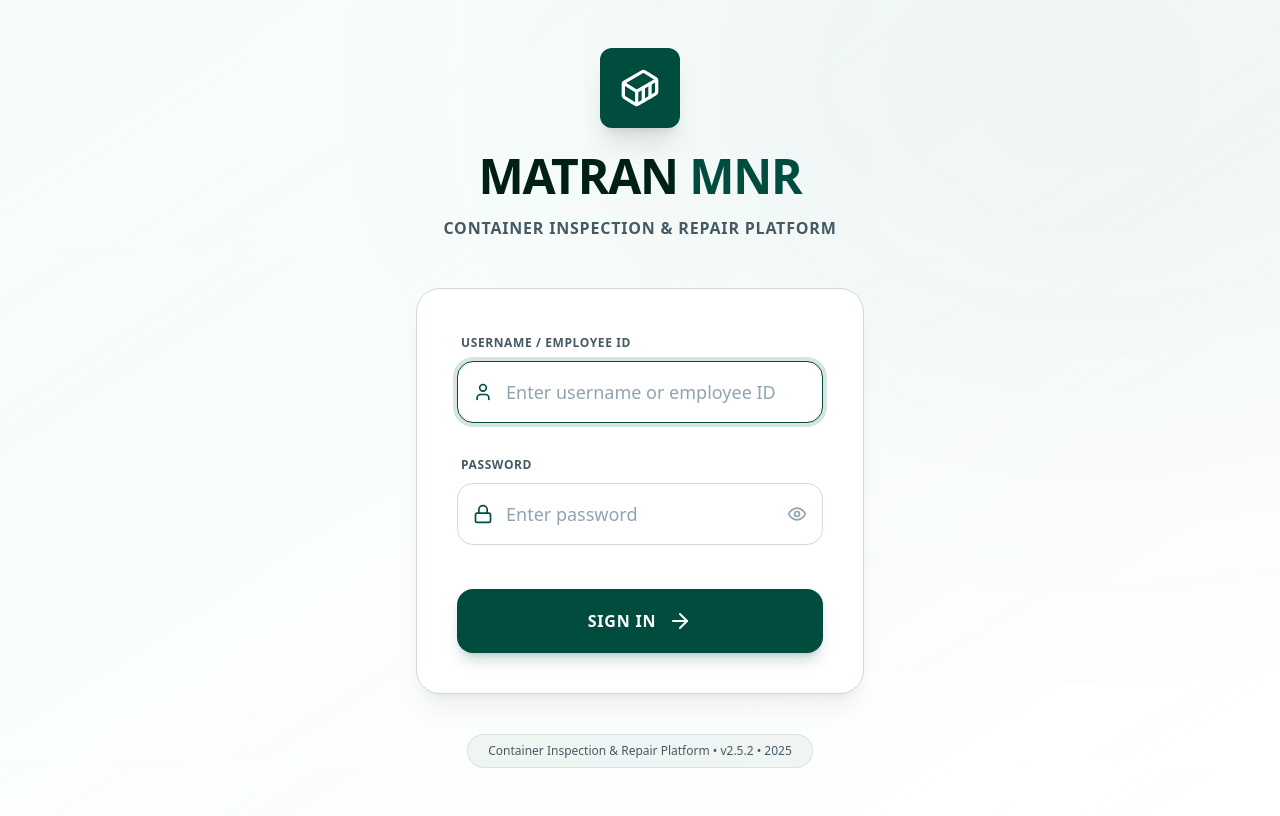
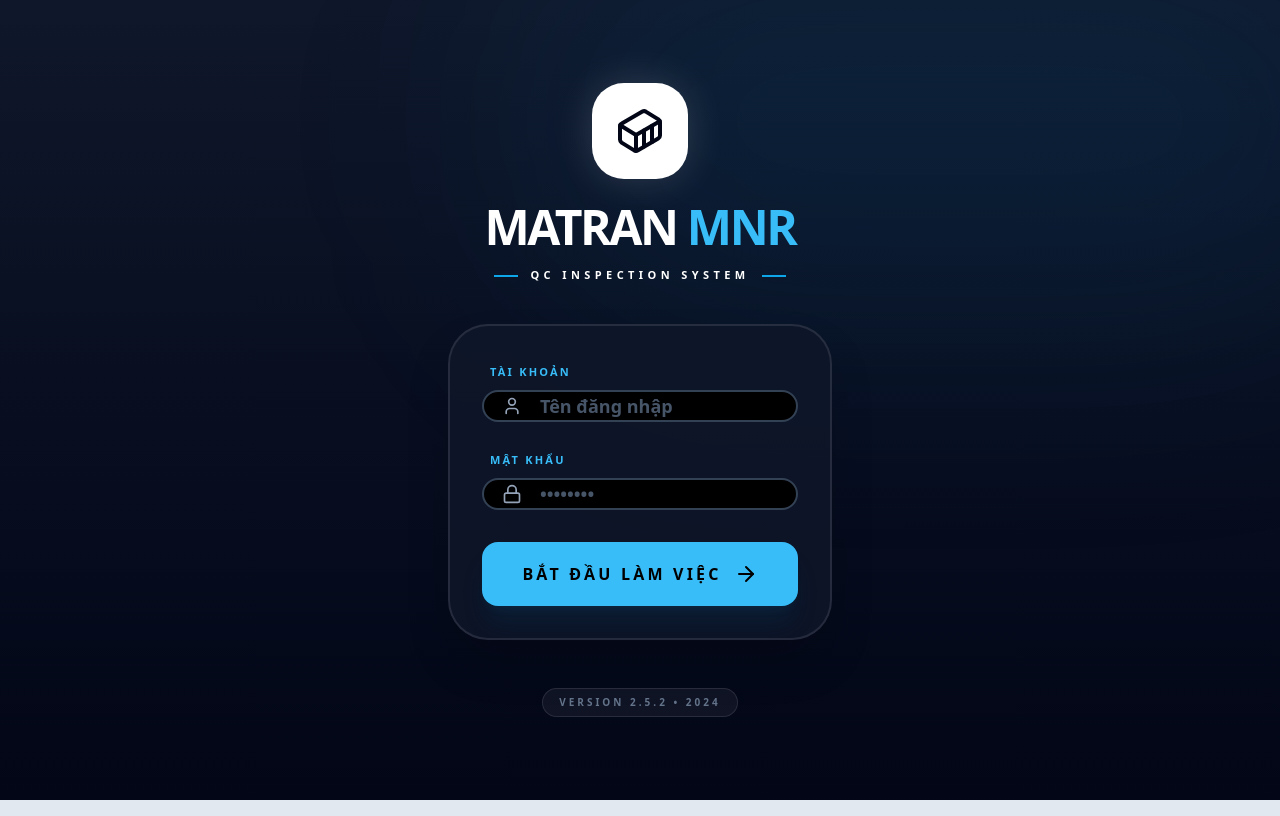
Before and after one commit to manhtuyen1111/MNR-V2, a React (Vite) app: page / in a window 1280 px wide. Built offline with nearby package versions, Linux system fonts and the light colour scheme.

Commit message:
Update Login.tsx

```diff
--- a/components/Login.tsx
+++ b/components/Login.tsx
@@ -1,16 +1,8 @@
-import React, { useState, useRef, useEffect } from 'react';
+
+import React, { useState } from 'react';
 import { User } from '../types';
 import { USERS } from '../constants';
-import {
-  User as UserIcon,
-  Lock,
-  Eye,
-  EyeOff,
-  ArrowRight,
-  Loader2,
-  Container,
-  ShieldCheck,
-} from 'lucide-react';
+import { User as UserIcon, Lock, ArrowRight, Loader2, Container, ShieldCheck } from 'lucide-react';
 
 interface LoginProps {
   onLogin: (user: User) => void;
@@ -19,125 +11,104 @@ interface LoginProps {
 const Login: React.FC<LoginProps> = ({ onLogin }) => {
   const [username, setUsername] = useState('');
   const [password, setPassword] = useState('');
-  const [showPassword, setShowPassword] = useState(false);
   const [error, setError] = useState('');
   const [loading, setLoading] = useState(false);
 
-  const usernameRef = useRef<HTMLInputElement>(null);
-
-  useEffect(() => {
-    if (usernameRef.current) {
-      usernameRef.current.focus();
-    }
-  }, []);
-
-  const handleSubmit = (e: React.FormEvent) => {
+  const handleLogin = (e: React.FormEvent) => {
     e.preventDefault();
     setError('');
     setLoading(true);
 
+    // Giữ nguyên logic xác thực cũ
     setTimeout(() => {
-      const user = USERS[username.toLowerCase().trim()];
+        const user = USERS[username.toLowerCase()];
         if (user && (password === username || password === '123')) {
             onLogin(user);
         } else {
-        setError('Invalid username or password');
+            setError('Tên đăng nhập hoặc mật khẩu không đúng');
             setLoading(false);
         }
-    }, 700);
+    }, 600);
   };
 
   return (
-    <div className="min-h-screen w-full flex items-center justify-center p-4 sm:p-6 bg-[#FAFDFC] relative overflow-hidden">
-      {/* Background tinh tế */}
-      <div className="absolute inset-0 bg-gradient-to-br from-[#F5FCFA] to-white pointer-events-none" />
-      <div className="absolute top-[-25%] right-[-20%] w-[70%] h-[70%] bg-[#004D40]/5 rounded-full blur-[160px] pointer-events-none" />
+    <div className="min-h-screen flex flex-col items-center justify-center p-6 bg-[#020617] relative overflow-hidden">
+        {/* Background Elements - High Contrast Deep Navy */}
+        <div className="absolute top-0 left-0 w-full h-full bg-gradient-to-b from-[#0f172a] to-[#020617] pointer-events-none"></div>
+        <div className="absolute top-[-10%] right-[-10%] w-[70%] h-[50%] bg-sky-600/10 rounded-full blur-[120px] pointer-events-none"></div>
 
-      <div className="w-full max-w-md z-10 flex flex-col items-center justify-center min-h-[calc(100vh-2rem)]">
-        {/* Branding */}
-        <div className="text-center mb-10 sm:mb-12">
-          <div className="inline-flex items-center justify-center w-20 h-20 bg-[#004D40] rounded-xl shadow-xl mb-6 transform hover:scale-105 transition-transform duration-300">
-            <Container className="w-10 h-10 text-white" />
+        <div className="w-full max-w-sm z-10 animate-fadeIn">
+            {/* Logo Area - High Visibility */}
+            <div className="text-center mb-10">
+                <div className="inline-flex items-center justify-center w-24 h-24 bg-white rounded-[2rem] shadow-[0_0_40px_rgba(255,255,255,0.15)] mb-6 transform hover:scale-105 transition-transform duration-500">
+                    <Container className="w-12 h-12 text-[#020617]" />
                 </div>
-          <h1 className="text-4xl sm:text-5xl font-black text-[#001F17] tracking-tight uppercase">
-            MATRAN <span className="text-[#004D40]">MNR</span>
+                <h1 className="text-5xl font-black text-white tracking-tighter uppercase">
+                    MATRAN <span className="text-sky-400">MNR</span>
                 </h1>
-          <p className="text-[#455A64] text-sm sm:text-base font-semibold uppercase tracking-wider mt-4">
-            Container Inspection & Repair Platform
-          </p>
+                <div className="flex items-center justify-center space-x-3 mt-4">
+                    <div className="h-[2px] w-6 bg-sky-500"></div>
+                    <p className="text-white text-[11px] font-black uppercase tracking-[0.4em]">QC Inspection System</p>
+                    <div className="h-[2px] w-6 bg-sky-500"></div>
+                </div>
             </div>
 
-        {/* Form card */}
-        <div className="w-full bg-white border border-[#CFD8DC] rounded-3xl p-8 sm:p-10 shadow-xl shadow-black/5">
-          <form onSubmit={handleSubmit} className="space-y-7">
-            {/* Username */}
+            {/* Login Box - Sharp & Clean for Outdoors */}
+            <div className="bg-slate-900/80 backdrop-blur-md border-2 border-white/10 rounded-[2.5rem] p-8 shadow-2xl">
+                <form onSubmit={handleLogin} className="space-y-6">
                     <div className="space-y-2">
-              <label className="text-xs font-bold text-[#455A64] uppercase tracking-wider ml-1">
-                Username / Employee ID
-              </label>
-              <div className="relative">
-                <div className="absolute inset-y-0 left-0 pl-4 flex items-center pointer-events-none">
-                  <UserIcon className="h-5 w-5 text-[#004D40]" />
+                        <label className="text-[11px] font-black text-sky-400 uppercase tracking-[0.2em] ml-2">Tài khoản</label>
+                        <div className="relative group">
+                            <div className="absolute inset-y-0 left-0 pl-5 flex items-center pointer-events-none">
+                                <UserIcon className="h-5 w-5 text-slate-400" />
                             </div>
                             <input
-                  ref={usernameRef}
                                 type="text"
                                 value={username}
                                 onChange={(e) => setUsername(e.target.value)}
-                  className="w-full bg-white border border-[#CFD8DC] text-[#001F17] text-base sm:text-lg rounded-2xl py-4 pl-12 pr-4 placeholder-[#90A4AE] focus:outline-none focus:border-[#004D40] focus:ring-4 focus:ring-[#004D40]/15 transition-all font-medium"
-                  placeholder="Enter username or employee ID"
+                                className="w-full bg-black border-2 border-slate-700 text-white text-lg rounded-2xl py-4.5 pl-14 pr-4 placeholder-slate-600 focus:outline-none focus:border-sky-400 focus:ring-4 focus:ring-sky-400/10 transition-all font-bold"
+                                placeholder="Tên đăng nhập"
                                 autoComplete="username"
-                  autoFocus
                             />
                         </div>
                     </div>
 
-            {/* Password */}
                     <div className="space-y-2">
-              <label className="text-xs font-bold text-[#455A64] uppercase tracking-wider ml-1">
-                Password
-              </label>
-              <div className="relative">
-                <div className="absolute inset-y-0 left-0 pl-4 flex items-center pointer-events-none">
-                  <Lock className="h-5 w-5 text-[#004D40]" />
+                        <label className="text-[11px] font-black text-sky-400 uppercase tracking-[0.2em] ml-2">Mật khẩu</label>
+                        <div className="relative group">
+                            <div className="absolute inset-y-0 left-0 pl-5 flex items-center pointer-events-none">
+                                <Lock className="h-5 w-5 text-slate-400" />
                             </div>
                             <input
-                  type={showPassword ? 'text' : 'password'}
+                                type="password"
                                 value={password}
                                 onChange={(e) => setPassword(e.target.value)}
-                  className="w-full bg-white border border-[#CFD8DC] text-[#001F17] text-base sm:text-lg rounded-2xl py-4 pl-12 pr-12 placeholder-[#90A4AE] focus:outline-none focus:border-[#004D40] focus:ring-4 focus:ring-[#004D40]/15 transition-all font-medium"
-                  placeholder="Enter password"
+                                className="w-full bg-black border-2 border-slate-700 text-white text-lg rounded-2xl py-4.5 pl-14 pr-4 placeholder-slate-600 focus:outline-none focus:border-sky-400 focus:ring-4 focus:ring-sky-400/10 transition-all font-bold"
+                                placeholder="••••••••"
                                 autoComplete="current-password"
                             />
-                <button
-                  type="button"
-                  onClick={() => setShowPassword(!showPassword)}
-                  className="absolute inset-y-0 right-0 pr-4 flex items-center text-[#90A4AE] hover:text-[#004D40] transition-colors"
-                >
-                  {showPassword ? <EyeOff size={20} /> : <Eye size={20} />}
-                </button>
                         </div>
                     </div>
 
                     {error && (
-              <div className="bg-red-50 text-red-800 text-sm font-medium p-4 rounded-2xl border border-red-200 flex items-center">
-                <ShieldCheck className="w-5 h-5 mr-3 shrink-0 text-red-700" />
-                <span>{error}</span>
+                        <div className="bg-red-500 text-white text-[12px] font-black p-4 rounded-2xl border-2 border-red-400 flex items-center animate-fadeIn shadow-lg">
+                            <ShieldCheck className="w-5 h-5 mr-3 shrink-0" />
+                            <span className="leading-tight uppercase">{error}</span>
                         </div>
                     )}
 
-            <div className="pt-4">
+                    <div className="pt-2">
                         <button
                             type="submit"
                             disabled={loading}
-                className="w-full bg-[#004D40] hover:bg-[#00332B] text-white font-bold py-4 sm:py-5 rounded-2xl shadow-lg shadow-[#004D40]/20 transform active:scale-95 transition-all flex items-center justify-center space-x-3 group"
+                            className="w-full bg-sky-400 hover:bg-white text-black font-black py-5 rounded-2xl shadow-xl shadow-sky-900/20 transform active:scale-95 transition-all flex items-center justify-center space-x-3 group relative overflow-hidden"
                         >
                             {loading ? (
-                  <Loader2 className="w-6 h-6 sm:w-7 sm:h-7 animate-spin" />
+                                <Loader2 className="w-7 h-7 animate-spin" />
                             ) : (
                                 <>
-                    <span className="uppercase tracking-wider text-base">Sign In</span>
-                    <ArrowRight className="w-5 h-5 sm:w-6 sm:h-6 group-hover:translate-x-1 transition-transform" />
+                                    <span className="uppercase tracking-[0.2em] text-base font-black">Bắt đầu làm việc</span>
+                                    <ArrowRight className="w-6 h-6 group-hover:translate-x-1 transition-transform" />
                                 </>
                             )}
                         </button>
@@ -145,10 +116,10 @@ const Login: React.FC<LoginProps> = ({ onLogin }) => {
                 </form>
             </div>
 
-        <div className="mt-10 text-center">
-          <div className="inline-block px-5 py-2 rounded-full bg-[#004D40]/5 border border-[#004D40]/10">
-            <p className="text-xs text-[#455A64] font-medium">
-              Container Inspection & Repair Platform • v2.5.2 • 2025
+            <div className="mt-12 text-center">
+                <div className="inline-block px-4 py-1.5 rounded-full bg-white/5 border border-white/10">
+                    <p className="text-[10px] text-slate-500 font-black uppercase tracking-[0.3em]">
+                        Version 2.5.2 • 2024
                     </p>
                 </div>
             </div>
```
Lines whose indentation alone changed are shown as unchanged.
